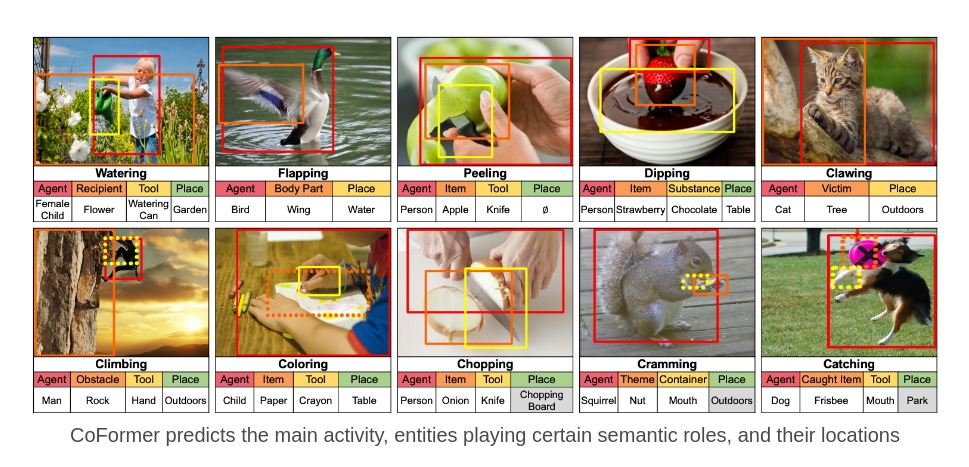
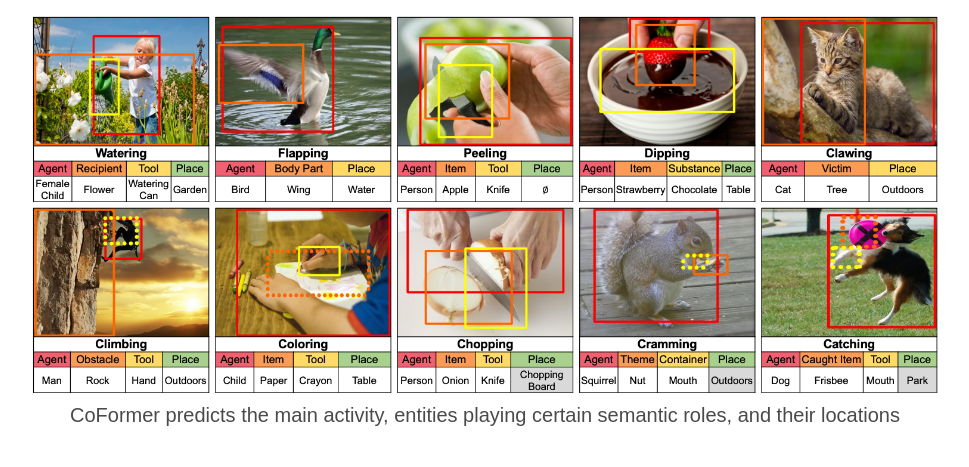
Before and after one commit to CoFormer/CoFormer.github.io, a plain HTML site: page index.html in a window 1280 px wide. Shown: the part 333-800 px from the top of the page, without its empty margins (155-1124 px from the left). Drawn offline with nearby package versions, Linux system fonts and the light colour scheme; some icons are missing; a web font is replaced by a local one.

Commit message:
Reduce Margin

```diff
--- a/index.html
+++ b/index.html
@@ -93,7 +93,7 @@
 <section class="hero teaser">
   <div class="container is-max-desktop">
     <div class="hero-body">
-      <img src="static/images/Prediction.png"  class="center"/>
+      <img src="static/images/Prediction.png"  class="center" style="margin-top:-20px"/>
       <h2 class="subtitle has-text-centered">
         CoFormer predicts the main activity, entities playing certain semantic roles, and their locations
       </h2>
```
